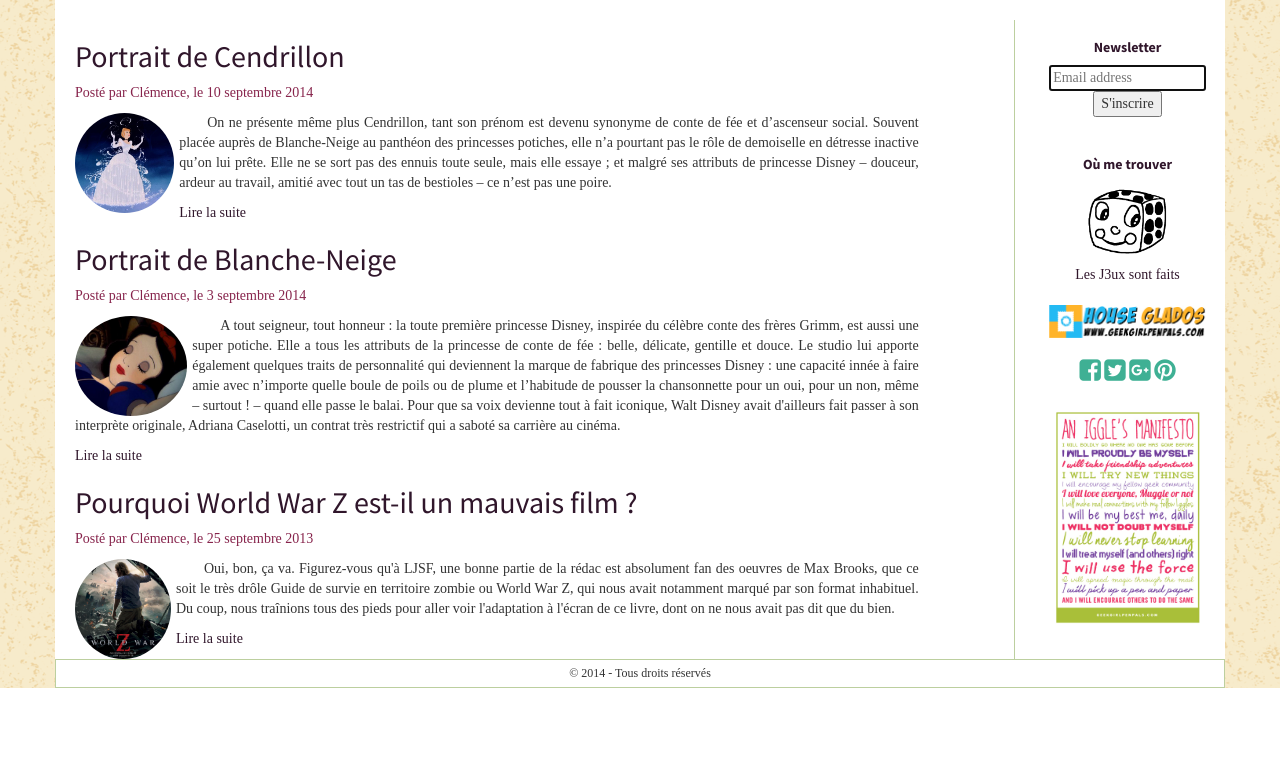
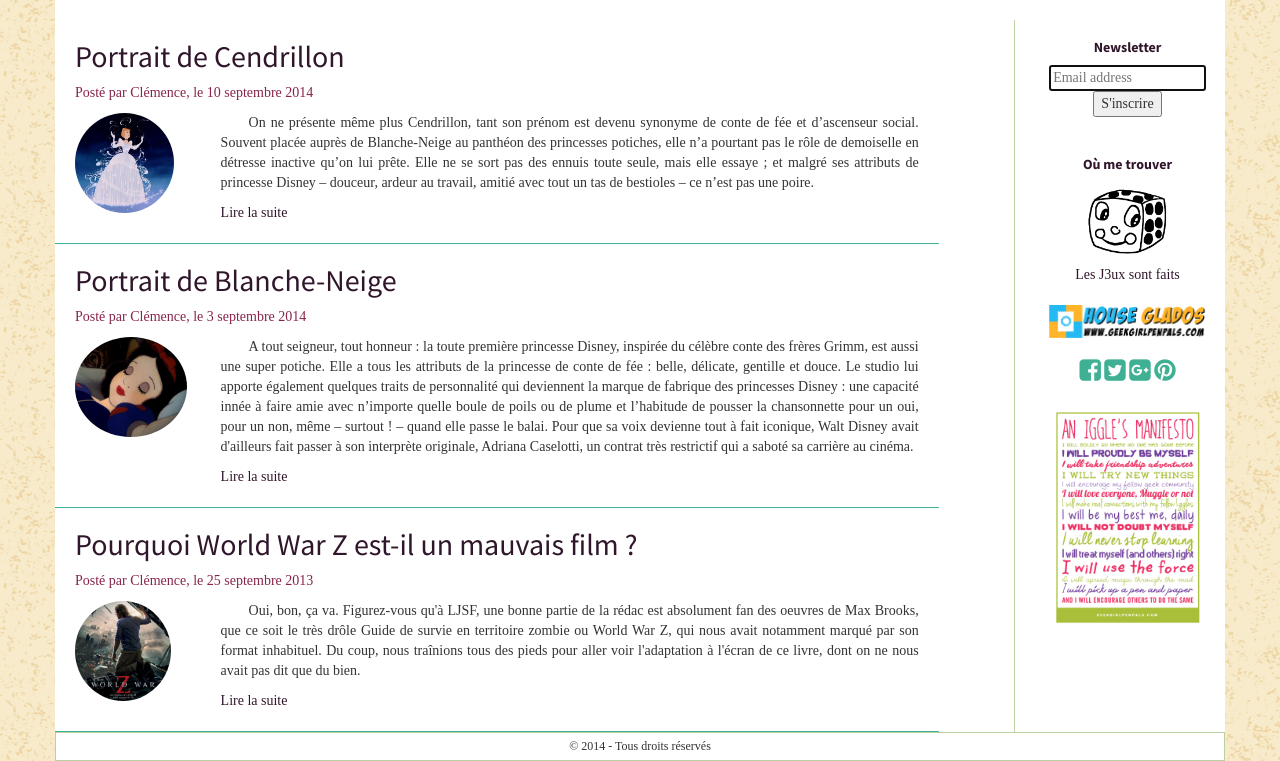
Before and after one commit to clemencet/monblog2, a PHP site: page /blog.html in a window 1280 px wide. Shown: the part 190-951 px from the top of the page. Before the commit the page ends 878 px from the top, so only its background shows below. Run offline with PHP 8.4, Linux system fonts and the light colour scheme; some libraries are stand-ins or nearby versions; some web fonts are replaced.

```diff
--- a/blog.html
+++ b/blog.html
@@ -52,38 +52,56 @@
 				<div class="col-md-10">
 					<section>
 						<div class="row"> <!--row3-->
-							<div class="col-md-11">
+							<div class="col-md-11 sep padding-bot">
 								<article>
 									<a href="#">
 										<h2>Portrait de Cendrillon</h2>
 									</a>
 									<p class="mauve">Posté par Clémence, le 10 septembre 2014</p>
-									<img src="images/cendrillon16.jpg" alt="Métamorphose de Cendrillon en princesse"class="img-circle small left margin-sr">
+									<div class="row">
+										<div class="col-md-2">
+											<img src="images/cendrillon16.jpg" alt="Métamorphose de Cendrillon en princesse"class="img-circle small margin-sr">
+										</div>
+										<div class="col-md-10">
 										<p class="text-justify alinea">
 										On ne présente même plus Cendrillon, tant son prénom est devenu synonyme de conte de fée et d’ascenseur social. Souvent placée auprès de Blanche-Neige au panthéon des princesses potiches, elle n’a pourtant pas le rôle de demoiselle en détresse inactive qu’on lui prête. Elle ne se sort pas des ennuis toute seule, mais elle essaye ; et malgré ses attributs de princesse Disney – douceur, ardeur au travail, amitié avec tout un tas de bestioles – ce n’est pas une poire.</p>
 										<a href="#" class="padding standard">Lire la suite</a>
+										</div>
+									</div>
 								</article>
 							</div>
-							<div class="col-md-11">
+							<div class="col-md-11 sep padding-bot">
 								<article>
 									<a href="blog-article.html">
 										<h2>Portrait de Blanche-Neige</h2>
 									</a>
 									<p class="mauve">Posté par Clémence, le 3 septembre 2014</p>
+									<div class="row">
+										<div class="col-md-2">
 											<img src="images/blancheneige5.jpg" alt="Sommeil de Blanche-Neige"class="img-circle small left margin-sr">
+										</div>
+										<div class="col-md-10">
 											<p class="text-justify alinea">A tout seigneur, tout honneur : la toute première princesse Disney, inspirée du célèbre conte des frères Grimm, est aussi une super potiche. Elle a tous les attributs de la princesse de conte de fée : belle, délicate, gentille et douce. Le studio lui apporte également quelques traits de personnalité qui deviennent la marque de fabrique des princesses Disney : une capacité innée à faire amie avec n’importe quelle boule de poils ou de plume et l’habitude de pousser la chansonnette pour un oui, pour un non, même – surtout ! – quand elle passe le balai. Pour que sa voix devienne tout à fait iconique, Walt Disney avait d'ailleurs fait passer à son interprète originale, Adriana Caselotti, un contrat très restrictif qui a saboté sa carrière au cinéma.</p>
 											<a href="blog-article.html" class="padding standard">Lire la suite</a>
+										</div>
+									</div>
 								</article>
 							</div>
-							<div class="col-md-11">
+							<div class="col-md-11 sep padding-bot">
 								<article>
 									<a href="#">
 									<h2>Pourquoi World War Z est-il un mauvais film ?</h2>
 									</a>
 									<p class="mauve">Posté par Clémence, le 25 septembre 2013</p>
+									<div class="row">
+										<div class="col-md-2">
 											<img src="images/wwz-affiche.jpg" alt="Affiche de World War Z"class="img-circle small left margin-sr">
+										</div>
+										<div class="col-md-10">
 											<p class="text-justify alinea">Oui, bon, ça va. Figurez-vous qu'à LJSF, une bonne partie de la rédac est absolument fan des oeuvres de Max Brooks, que ce soit le très drôle Guide de survie en territoire zombie ou World War Z, qui nous avait notamment marqué par son format inhabituel. Du coup, nous traînions tous des pieds pour aller voir l'adaptation à l'écran de ce livre, dont on ne nous avait pas dit que du bien.</p>
 											<a href="#" class="padding standard">Lire la suite</a>
+										</div>
+									</div>
 								</article>
 							</div>
 						</div><!--fermeture row3-->
--- a/style.css
+++ b/style.css
@@ -161,6 +161,14 @@ nav ul a{
 .relatif{
 	position: relative;
 }
+.sep{
+	border-bottom: 1px;
+	border-style: solid;
+	border-color: #3FB094;
+	border-right: none;
+	border-left: none;
+	border-top: none;
+}
 .small{
 	height: 100px;
 }
```
Lines whose indentation alone changed are shown as unchanged.
